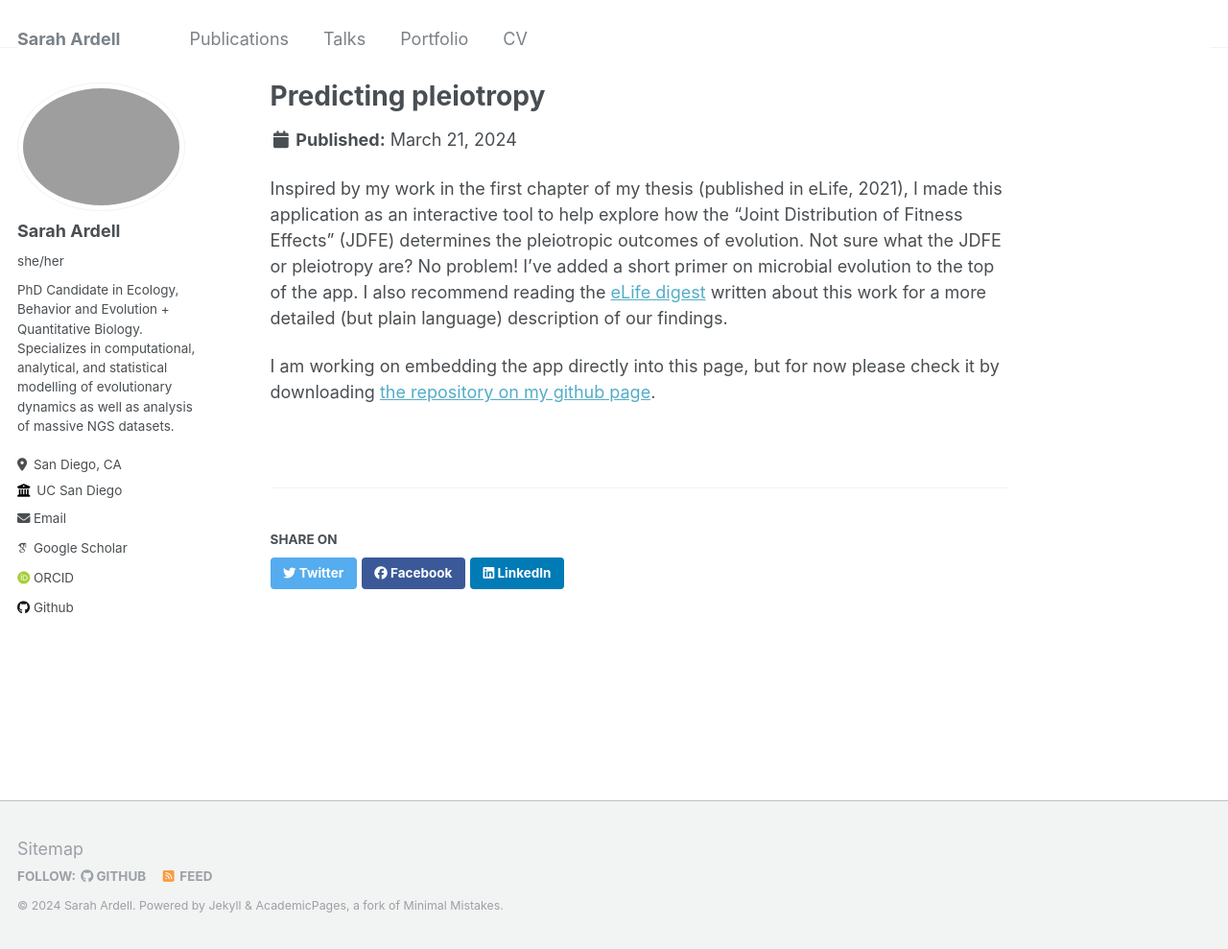
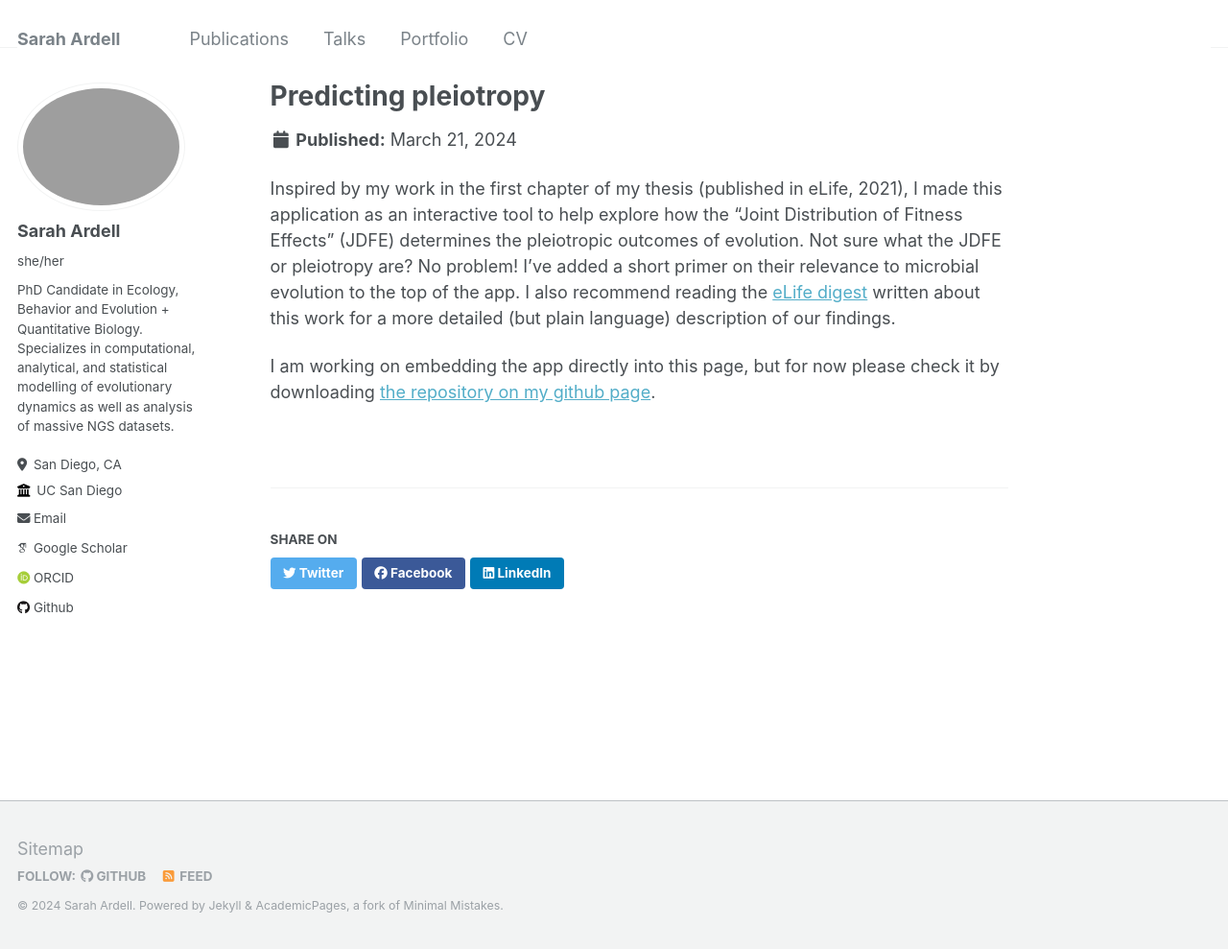
Before and after one commit to ardellsarah/ardellsarah.github.io, a Jekyll site: the page built from _portfolio/portfolio-1.md, in a window 1280 px wide and 989 px high. Shown: the whole window at 96% size. Built offline with Jekyll 4.4.1, drawn with Linux system fonts in a browser that asks for light colours; some web fonts are replaced.

Commit message:
Update portfolio-1.md

```diff
--- a/_portfolio/portfolio-1.md
+++ b/_portfolio/portfolio-1.md
@@ -1,9 +1,9 @@
 ---
 title: "Predicting pleiotropy"
-excerpt: "An Rshiny application for exploring the pleiotropic outcomes of evolution 1<br/><img src='/images/500x300.png'>"
+excerpt: "An Rshiny application for exploring the pleiotropic outcomes of evolution <br/><img src='/images/500x300.png'>"
 collection: portfolio
 ---
 
-Inspired by my work in the first chapter of my thesis (published in eLife, 2021), I made this application as an interactive tool to help explore how the "Joint Distribution of Fitness Effects" (JDFE) determines the pleiotropic outcomes of evolution. Not sure what the JDFE or pleiotropy are? No problem! I've added a short primer on microbial evolution to the top of the app. I also recommend reading the [eLife digest](https://elifesciences.org/articles/73250) written about this work for a more detailed (but plain language) description of our findings.
+Inspired by my work in the first chapter of my thesis (published in eLife, 2021), I made this application as an interactive tool to help explore how the "Joint Distribution of Fitness Effects" (JDFE) determines the pleiotropic outcomes of evolution. Not sure what the JDFE or pleiotropy are? No problem! I've added a short primer on their relevance to microbial evolution to the top of the app. I also recommend reading the [eLife digest](https://elifesciences.org/articles/73250) written about this work for a more detailed (but plain language) description of our findings.
 
 I am working on embedding the app directly into this page, but for now please check it by downloading [the repository on my github page](https://github.com/ardellsarah/JDFE_Rshiny_App).
```
